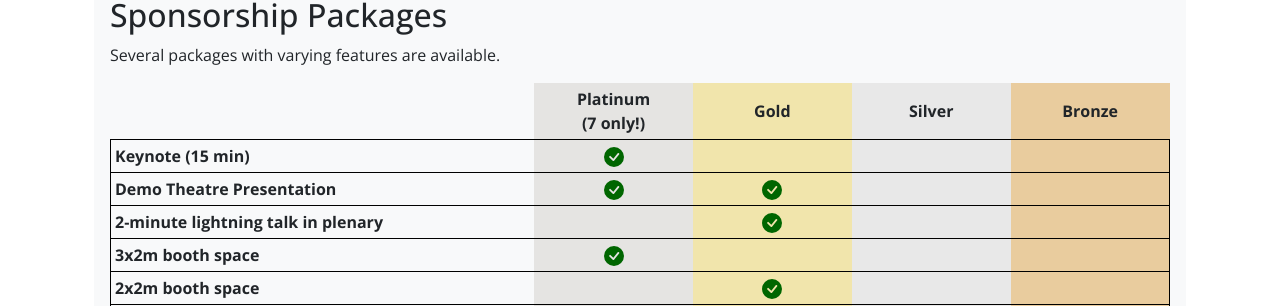
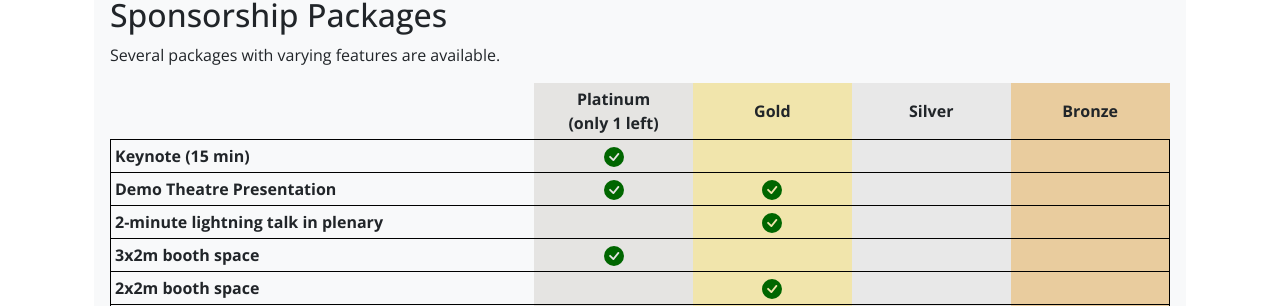
Before and after one commit to riscv-europe/summit-website-development, a Jekyll site: the page built from summit/2024/sponsoring.md, in a window 1280 px wide and 900 px high, scrolled down 444 px. Shown: the part 148-454 px from the top of the window. Built offline with Jekyll 4.4.1, drawn with Linux system fonts in a browser that asks for light colours.

Commit message:
New premium

```diff
--- a/_layouts/summit2024.html
+++ b/_layouts/summit2024.html
@@ -59,12 +59,16 @@
         <!-- Platinum are 300x120-->
         <div style="font-size: 1.5em; font-weight: bold; margin-top: 40px; margin-bottom: 20px;">Platinum Sponsors</div>
         <div style="display: flex; flex-wrap: wrap; justify-content: center; align-items: center; gap: 30px;">
+          <a href="https://www.bosc.ac.cn/" target="_blank"><img src="media/logos/sponsors/bosc.svg"
+            width="300px" /></a>
           <a href="https://codasip.com/" target="_blank"><img src="media/logos/sponsors/codasip.png"
-              width="300px" /></a>
+            width="300px" /></a>
+        <a href="https://lowrisc.org" target="_blank"><img src="media/logos/sponsors/lowrisc.svg"
+            width="300px" /></a>
           <a href="https://semidynamics.com/" target="_blank"><img src="media/logos/sponsors/semidynamics.png"
-              width="300px" /></a>
+            width="300px" /></a>
           <a href="https://eda.sw.siemens.com/" target="_blank"><img src="media/logos/sponsors/siemens.svg"
-              width="300px" /></a>
+            width="300px" /></a>
           <a href="https://www.ventanamicro.com/" target="_blank"><img src="media/logos/sponsors/ventana.png"
               width="300px" /></a>
         </div>
--- a/summit/2024/sponsoring.md
+++ b/summit/2024/sponsoring.md
@@ -20,7 +20,7 @@
     <thead>
         <tr>
             <td width="40%"></td>
-            <td width="15%" class="sponsor-platinum">Platinum <br/>(7 only!)</td>
+            <td width="15%" class="sponsor-platinum">Platinum <br/>(only 1 left)</td>
             <td width="15%" class="sponsor-gold">Gold</td>
             <td width="15%" class="sponsor-silver">Silver</td>
             <td width="15%" class="sponsor-bronze">Bronze</td>
```
Also changed, not shown: summit/2024/media/logos/sponsors/bosc.svg (added), summit/2024/media/logos/sponsors/lowrisc.svg (added).
